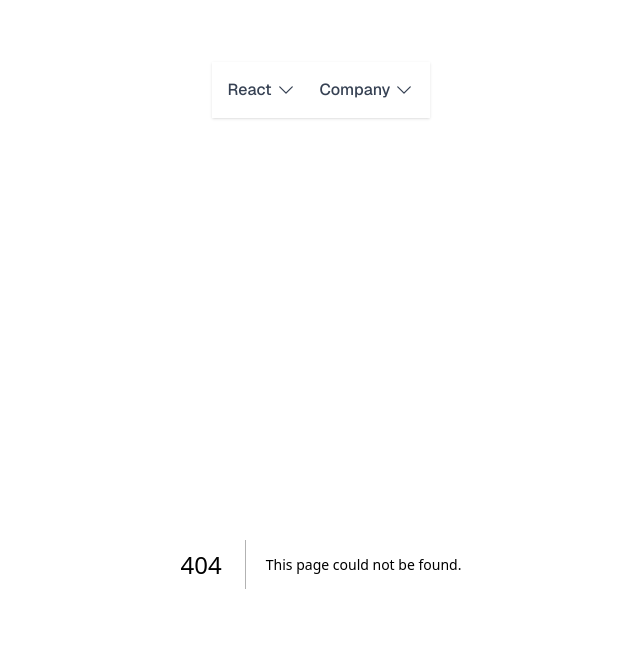
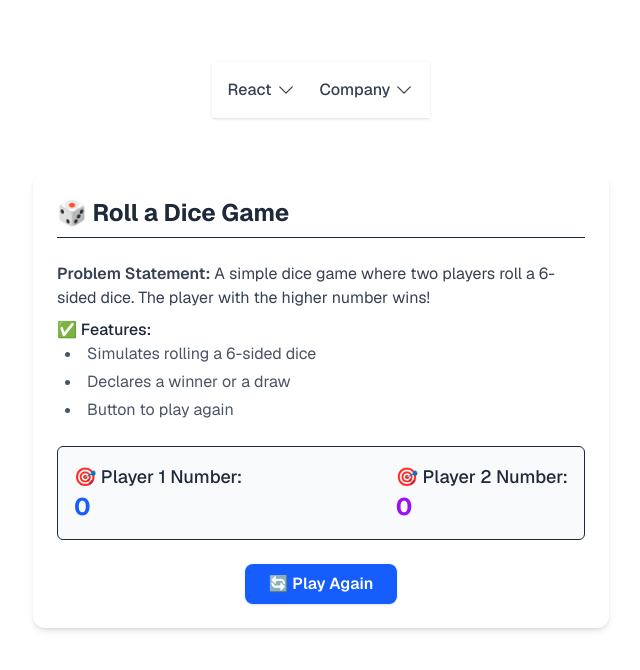
Before and after one commit to khanasif13/next-react-problem-statement, a Next.js app: page /pages/DiceDemo in a window 1280 px wide. Before the commit this address had no page. Shown: the top 670 px of the page, without its empty margins (319-959 px from the left). Built offline with nearby package versions, Linux system fonts and the light colour scheme.

Commit message:
Roll a dice Program added

```diff
--- a/src/app/components/MegaMenu.js
+++ b/src/app/components/MegaMenu.js
@@ -15,6 +15,7 @@ const menuData = [
       { label: 'Fetch Data', href: '/pages/DataFetchDemo' },
       { label: 'Custom Hook', href: '/pages/CustomHookDemo' },
       { label: 'Debounce Search', href: '/pages/DebounceSearchDemo' },
+      { label: 'Dice Problem', href: '/pages/DiceDemo' },
     ],
   },
   {
--- /dev/null
+++ b/src/app/components/dice.js
@@ -0,0 +1,74 @@
+"use client";
+import React, { useState } from "react";
+
+const Dice = () => {
+  const [roll1, setPlayer1Score] = useState(0);
+  const [roll2, setPlayer2Score] = useState(0);
+  const [matchResult, setMatchResult] = useState("");
+
+  const diceAgain = () => {
+    console.log("Inside diceAgain Function:");
+    const player1Score = Math.floor(Math.random() * 6 + 1);
+    const player2Score = Math.floor(Math.random() * 6 + 1);
+    setPlayer1Score(player1Score);
+    setPlayer2Score(player2Score);
+    if (player1Score > player2Score) {
+      setMatchResult("Player 1 is the Winner");
+    } else if (player2Score > player1Score) {
+      setMatchResult("Player 2 is the Winner");
+    } else {
+      setMatchResult("Match is Draw");
+    }
+  };
+
+  return (
+    <div className="max-w-xl mx-auto p-6 space-y-6 bg-white rounded-xl shadow-md">
+      <h2 className="text-2xl font-bold text-gray-800 border-b pb-2">
+        🎲 Roll a Dice Game
+      </h2>
+
+      <div className="space-y-2">
+        <p className="text-gray-700">
+          <span className="font-semibold">Problem Statement:</span> A simple
+          dice game where two players roll a 6-sided dice. The player with the
+          higher number wins!
+        </p>
+
+        <div>
+          <p className="text-gray-800 font-medium">✅ Features:</p>
+          <ul className="list-disc list-inside text-gray-600 ml-2 space-y-1">
+            <li>Simulates rolling a 6-sided dice</li>
+            <li>Declares a winner or a draw</li>
+            <li>Button to play again</li>
+          </ul>
+        </div>
+      </div>
+
+      <div className="flex justify-between items-center text-lg font-medium text-gray-800 bg-gray-50 p-4 rounded-md border">
+        <div>
+          <p>🎯 Player 1 Number:</p>
+          <span className="text-2xl font-bold text-blue-600">{roll1}</span>
+        </div>
+        <div>
+          <p>🎯 Player 2 Number:</p>
+          <span className="text-2xl font-bold text-purple-600">{roll2}</span>
+        </div>
+      </div>
+
+      <p className="text-center text-xl font-semibold text-green-600">
+        {matchResult}
+      </p>
+
+      <div className="flex justify-center">
+        <button
+          className="px-6 py-2 bg-blue-600 text-white font-semibold rounded-lg shadow hover:bg-blue-700 transition duration-200"
+          onClick={diceAgain}
+        >
+          🔄 Play Again
+        </button>
+      </div>
+    </div>
+  );
+};
+
+export default Dice;
--- /dev/null
+++ b/src/app/pages/DiceDemo/page.js
@@ -0,0 +1,9 @@
+import Dice from "../../components/dice";
+
+const DiceDemo = () => {
+    return (
+        <Dice />
+    )
+}
+
+export default DiceDemo;
```
